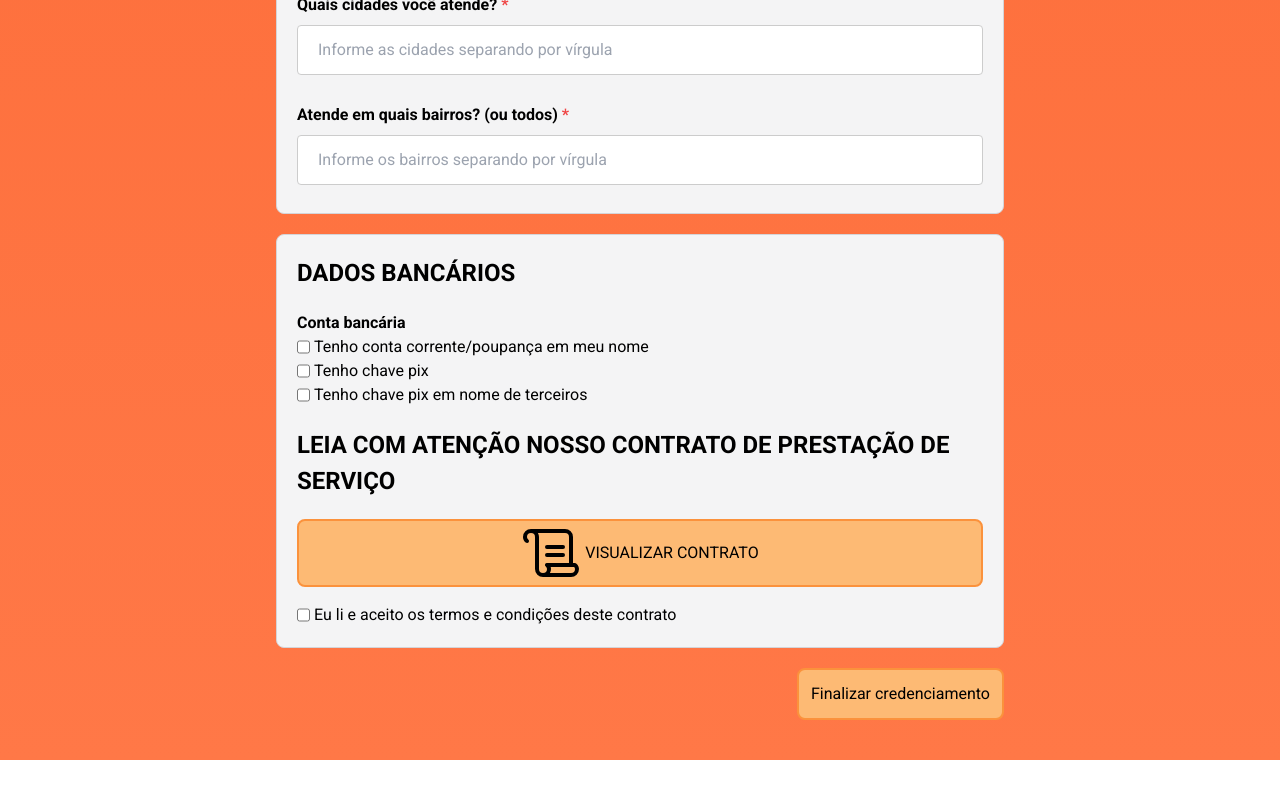
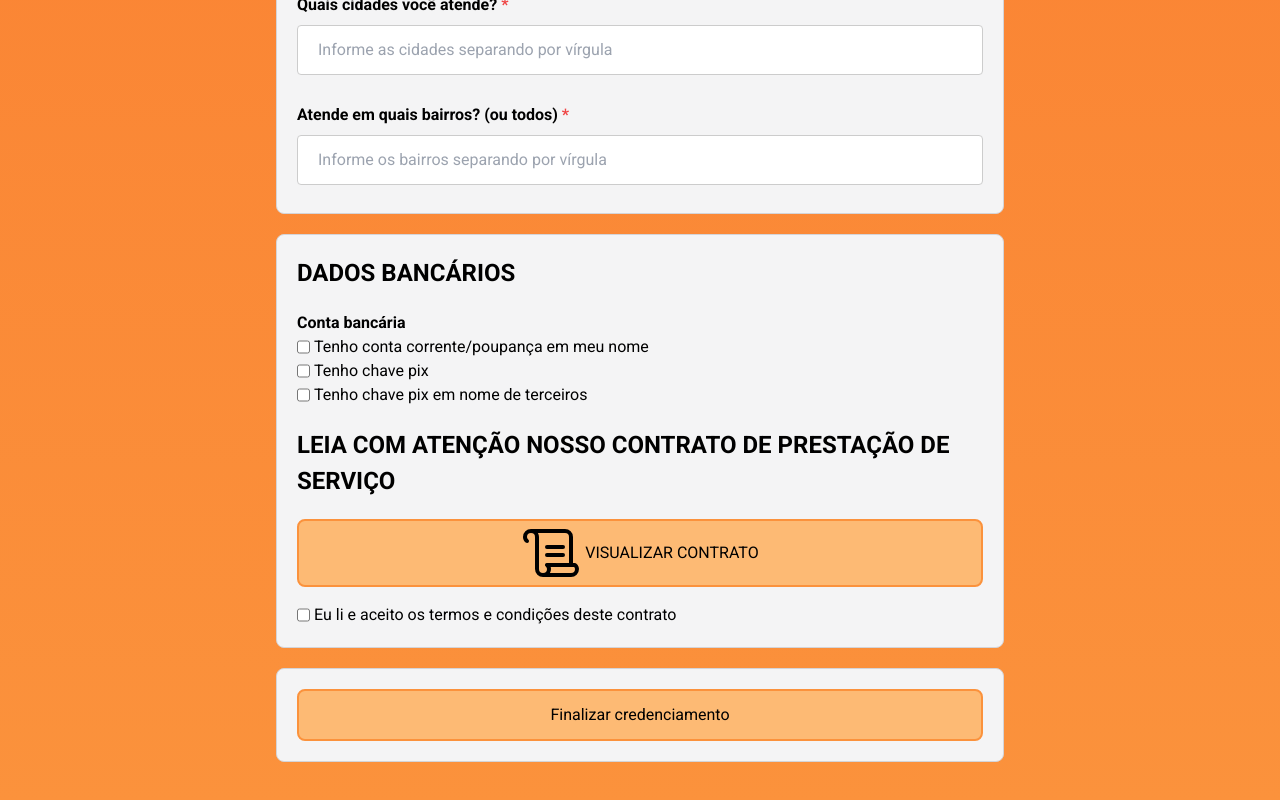
Before and after one commit to lvdamaceno/cadastro-parceiros, a Next.js app: page / in a window 1280 px wide. Shown: the part 3630-4430 px from the top of the page. Before the commit the page ends 4390 px from the top, so only its background shows below. Built offline with nearby package versions, Linux system fonts and the light colour scheme.

Commit message:
update backgound color and buttons

```diff
--- a/src/app/globals.css
+++ b/src/app/globals.css
@@ -6,7 +6,7 @@ body {
   display: flex;
   justify-content: center;
   /* background-color: #f85014; */
-  background-image: linear-gradient(180deg, #f85014, #ff7847);
+  background-image: linear-gradient(180deg, #f85014, rgb(251 146 60));
 }
 
 h1 {
--- a/src/app/page.tsx
+++ b/src/app/page.tsx
@@ -646,8 +646,8 @@ export default function Page() {
           </section>
 
           {/* Enviar */}
-          <section className="flex justify-end">
-            <button className="p-3 border-2 border-orange-400 rounded-lg bg-orange-300 hover:bg-orange-400">
+          <section className="flex border-solid border border-zinc-300 rounded-lg p-5  bg-zinc-100">
+            <button className="flex-1 p-3 border-2 border-orange-400 rounded-lg bg-orange-300 hover:bg-orange-400">
               Finalizar credenciamento
             </button>
           </section>
```
